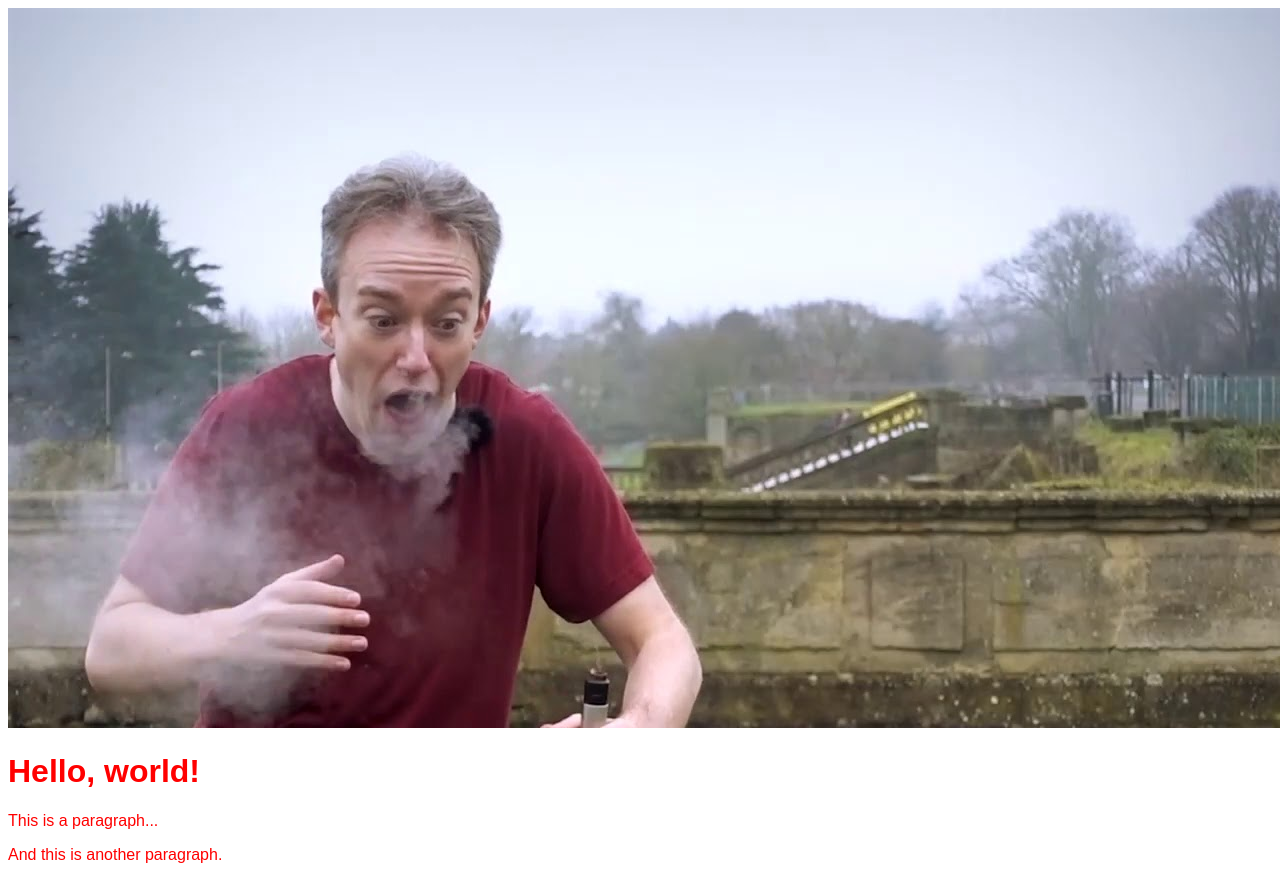
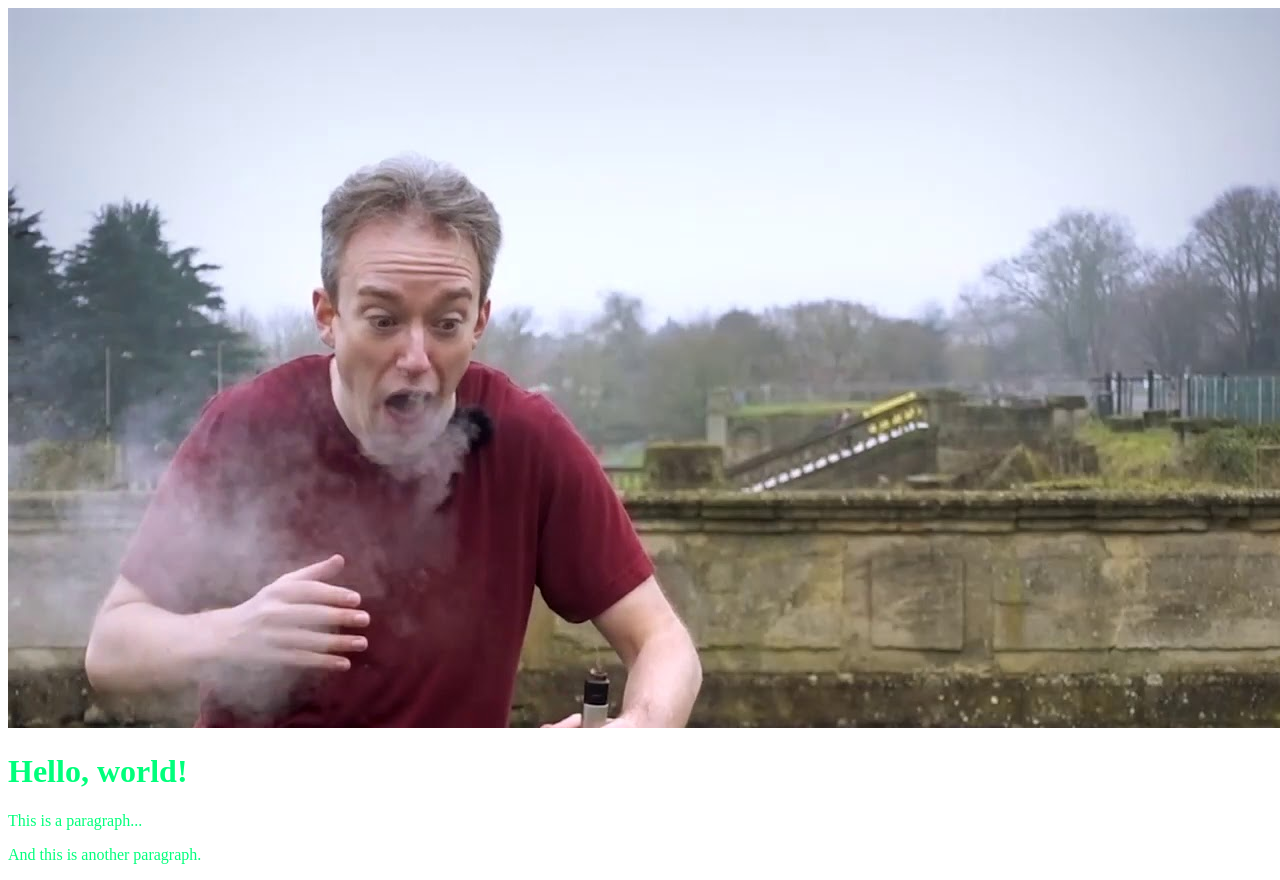
Before and after one commit to ethanolye/ethanoly.io, a plain HTML site: page index.html in a window 1280 px wide. Drawn offline with Linux system fonts and the light colour scheme.

Commit message:
Update style.css

```diff
--- a/style.css
+++ b/style.css
@@ -1,4 +1,4 @@
 body {
-    font-family: sans-serif;
-    color: #FF0000;
+    font-family: Cambria,;
+    color: #00ff7b;
 }
```
